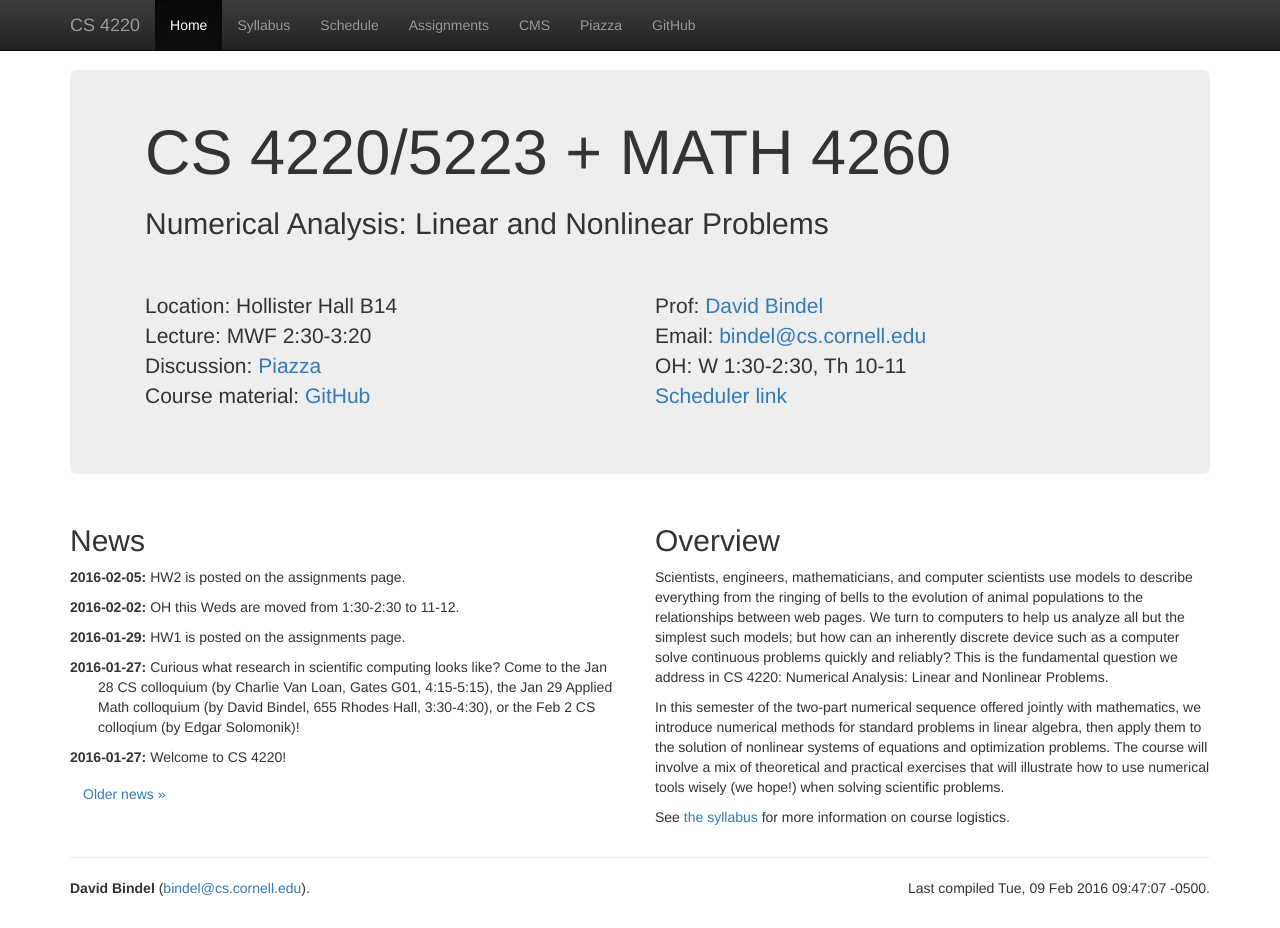
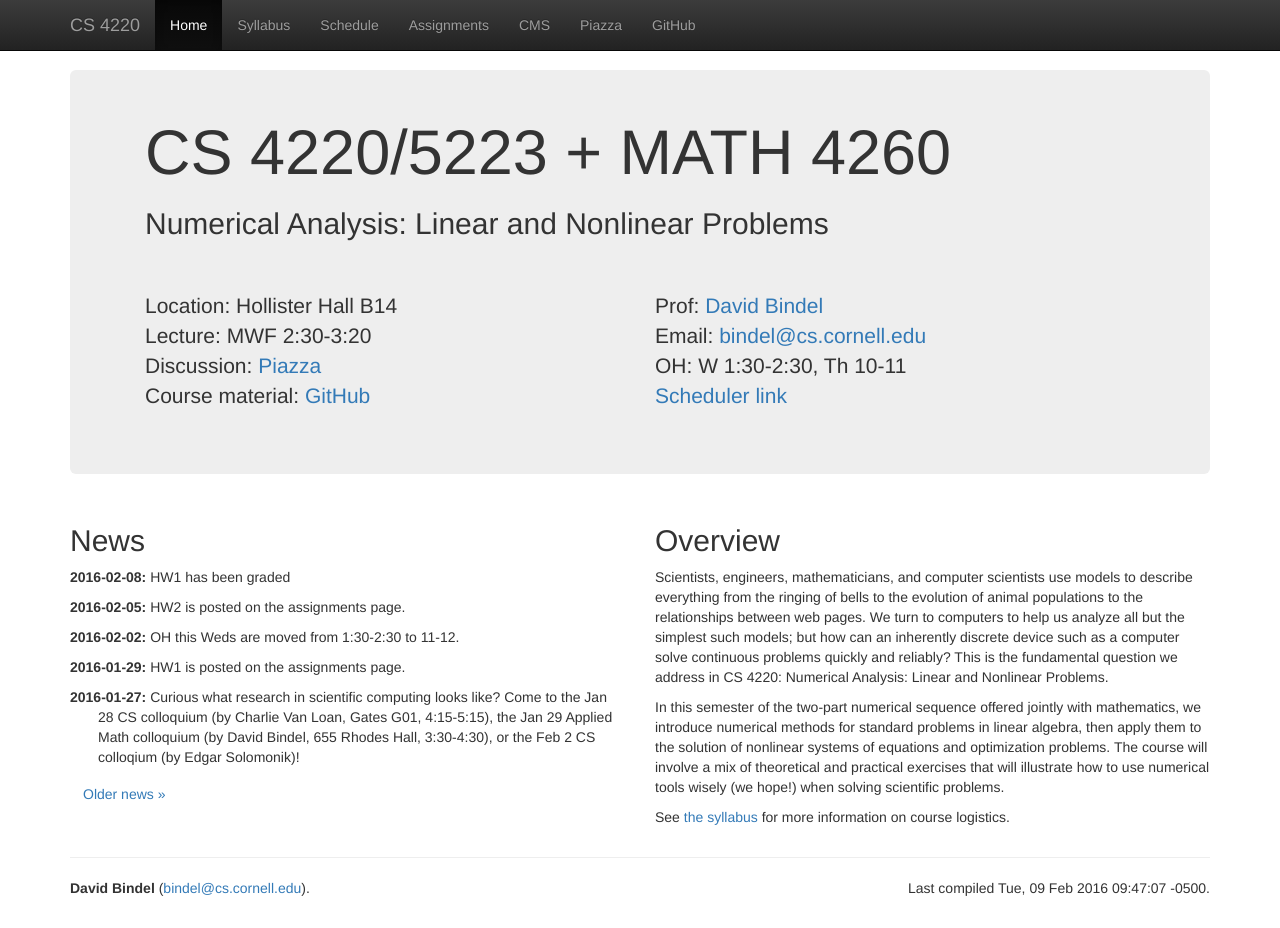
Before and after one commit to dbindel/cs4220-s17, a Jekyll site: the page built from web/index.html, in a window 1280 px wide and 928 px high. Built offline with Jekyll 4.4.1, drawn with Linux system fonts in a browser that asks for light colours; nearby versions of some CDN libraries.

Commit message:
HW1 has been graded

```diff
--- a/web/_data/news.yml
+++ b/web/_data/news.yml
@@ -19,3 +19,6 @@
 -
   date: 2016-02-05
   text: HW2 is posted on the assignments page.
+-
+  date: 2016-02-08
+  text: HW1 has been graded
```
